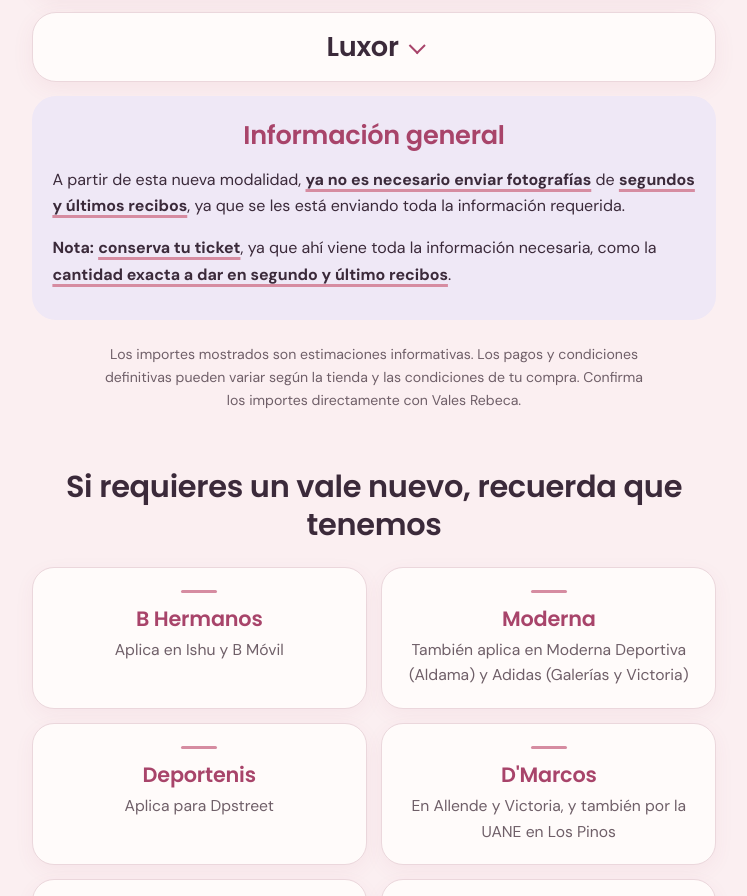
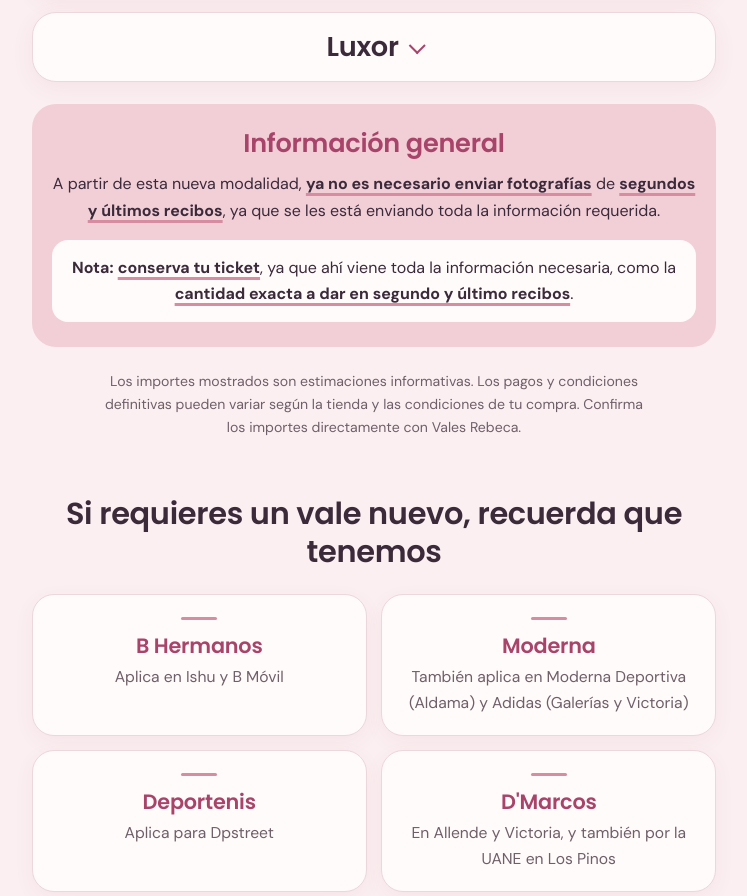
Before and after one commit to duskyberry/rebeca_vales3, a plain HTML site: page index.html in a window 1280 px wide. Shown: the part 1036-1932 px from the top of the page, without its empty margins (266-1013 px from the left). Drawn offline with Linux system fonts and the light colour scheme.

Commit message:
Add general styles for layout and notes

```diff
--- a/styles.css
+++ b/styles.css
@@ -69,3 +69,6 @@ input[aria-invalid=true],select[aria-invalid=true]{border-color:#B3263E}
 .fig a{display:block;border:1px solid var(--line);border-radius:16px;overflow:hidden;background:#fff}
 .fig img{display:block;width:100%;height:auto}
 .fig figcaption{margin-top:.4rem;text-align:center;font-size:.9rem;color:var(--gray)}
+.general{margin:1.4rem 0 0;background:var(--powder);text-align:center}
+.general p{margin:.6rem 0}
+.general .nota{background:var(--warm);border-radius:16px;padding:.9rem 1rem;margin-top:1rem}
```
